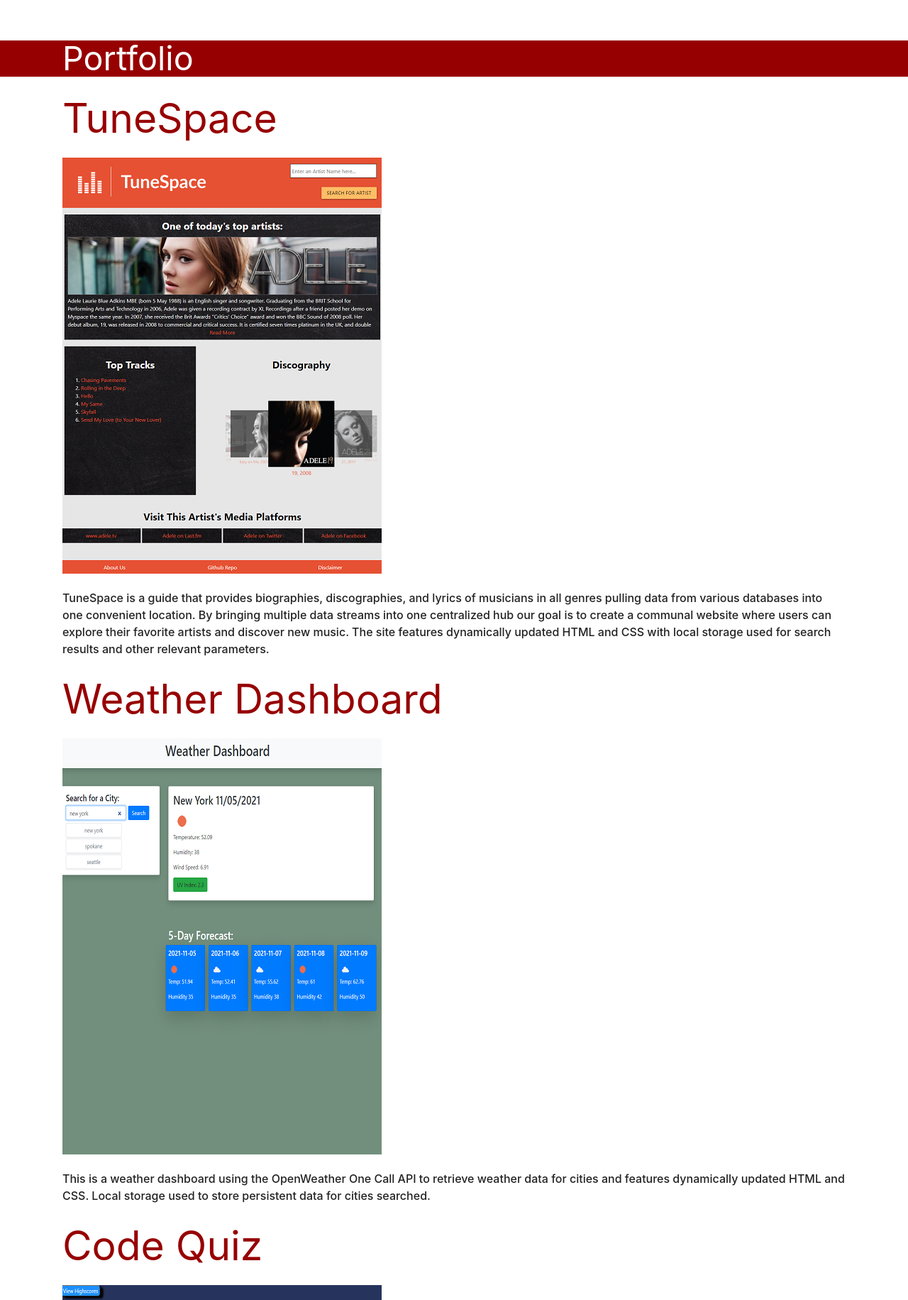
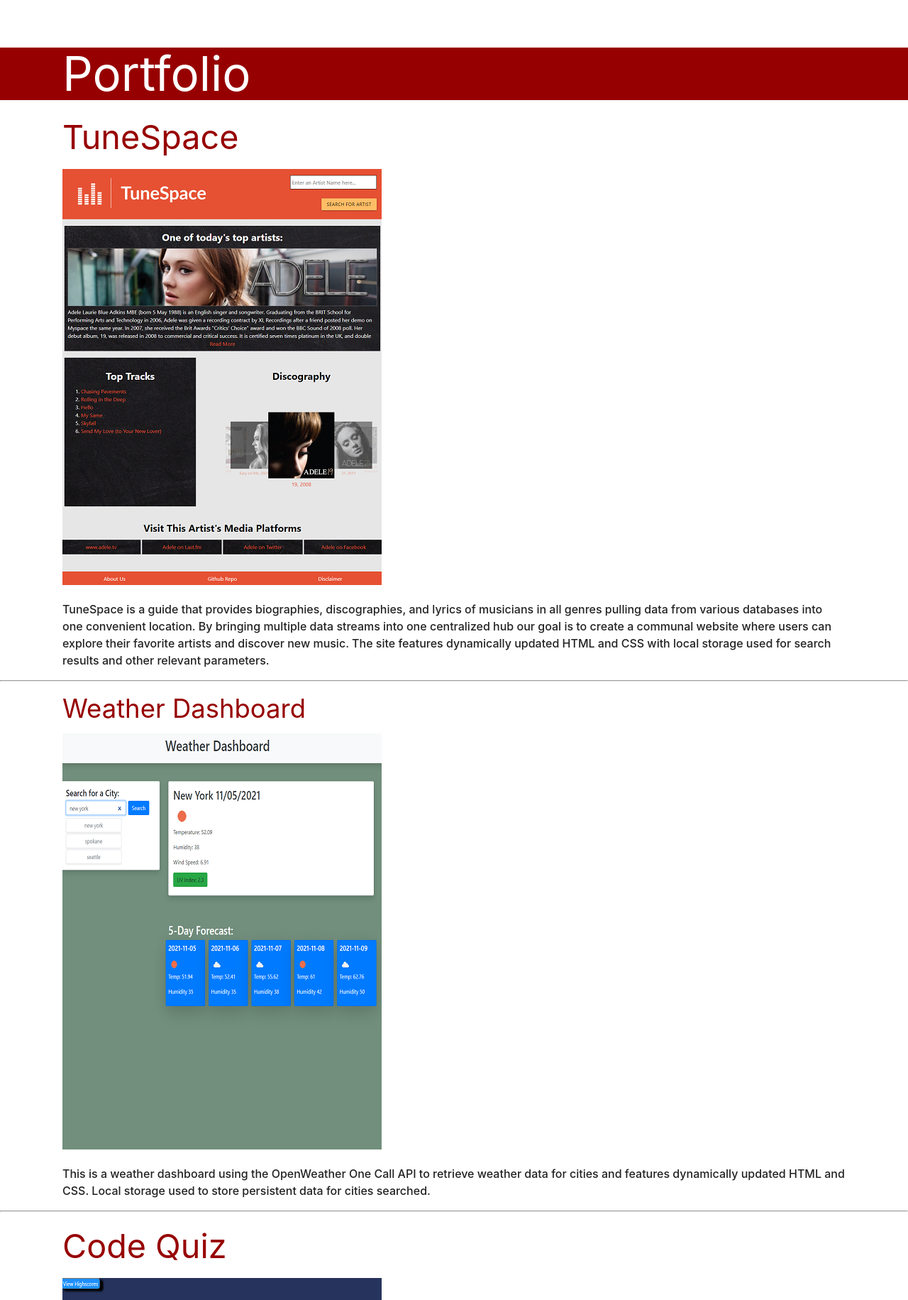
Before and after one commit to DanPGolden/portfolio2, a plain HTML site: page index.html in a window 1280 px wide. Shown: the part 632-2463 px from the top of the page at 71% size. Drawn offline with nearby package versions, Linux system fonts and the light colour scheme.

Commit message:
formatting, added links

```diff
--- a/index.html
+++ b/index.html
@@ -29,9 +29,10 @@
 
             <ul class="right hide-on-med-and-down custom-nav menu-scroll">
               <li><a href="#about">About Me</a></li>
-
               <li><a href="#portfolio">Portfolio</a></li>
               <li><a href="#footer">Contact</a></li>
+              <li><a href="https://github.com/DanPGolden" target="_blank">GitHub</a></li>
+              <li><a href="https://www.linkedin.com/in/dan-golden-7b140b21a/" target="_blank">Linkedin</a></li>
             </ul>
             <!-- For Mobile View -->
             <ul id="slide-out" class="side-nav menu-scroll">
@@ -103,7 +104,7 @@
     <div class="portfolio-top">
       <div class="container">
         <div class="portfolio-top-inner">
-          <h3 style="color: white">Portfolio</h3>
+          <h1 style="color: white">Portfolio</h1>
         </div>
       </div>
     </div>
@@ -113,7 +114,7 @@
           <div id="portfolio-list">
             <div class="mix html">
               <a href="https://mjamesd.github.io/crispy-happiness/">
-                <h2>TuneSpace</h2>
+                <h3>TuneSpace</h3>
                 <img src="example2.png" alt="TuneSpace Page">
               </a>
               <p>TuneSpace is a guide that provides biographies, discographies, and lyrics of musicians in all genres pulling data from various databases into one convenient location. By bringing multiple data streams into one centralized hub our goal is to create a communal website where users can explore their favorite artists and discover new music. The site features dynamically updated HTML and CSS with local storage used for search results and other relevant parameters.</p>
@@ -121,13 +122,14 @@
           </div>
         </div>
       </div>
+      <hr>
       <div class="portfolio-bottom">
         <div class="container">
           <div class="portfolio-bottom-inner">
             <div id="portfolio-list">
               <div class="mix html">
                 <a href="https://danpgolden.github.io/weather_dashboard/">
-                  <h2>Weather Dashboard</h2>
+                  <h4>Weather Dashboard</h4>
                   <img src="weather.png" alt="weather dashboard">
                 </a>
                 <p>This is a weather dashboard using the OpenWeather One Call API to retrieve weather data for cities and features dynamically updated HTML and CSS. Local storage used to store persistent data for cities searched.</p>
@@ -135,13 +137,14 @@
             </div>
           </div>
         </div>
+        <hr>
         <div class="portfolio-bottom">
           <div class="container">
             <div class="portfolio-bottom-inner">
               <div id="portfolio-list">
                 <div class="mix html">
                   <a href="https://danpgolden.github.io/code_quiz/">
-                    <h2>Code Quiz</h2>
+                    <h3>Code Quiz</h3>
                     <img src="codequiz.png" alt="code quiz">
                   </a>
                   <p>The Code Quiz is a timed quiz with multiple choice questions that is run in the browser and features dynamically updated HTML and CSS powered by JavaScript.</p>
@@ -149,13 +152,14 @@
               </div>
             </div>
           </div>
+          <hr>
           <div class="portfolio-bottom">
             <div class="container">
               <div class="portfolio-bottom-inner">
                 <div id="portfolio-list">
                   <div class="mix html">
                     <a href="https://danpgolden.github.io/work_scheduler/">
-                      <h2>Work Day Scheduler</h2>
+                      <h3>Work Day Scheduler</h3>
                       <img src="scheduler.png" alt="Work day scheduler">
                       </a>
                       <p>The Work Day Scheduler is a simple calendar application that allows a user to save events for each hour of the day. This app will run in the browser and feature dynamically updated HTML and CSS powered by jQuery.</p>
```
